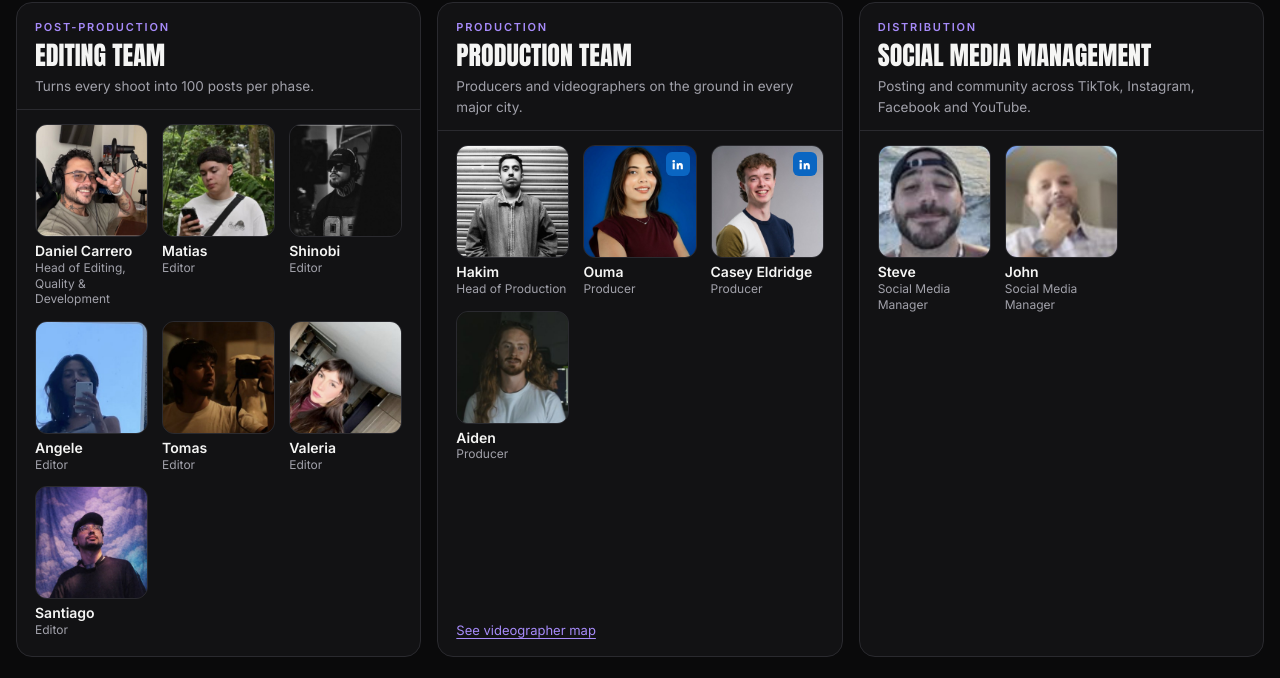
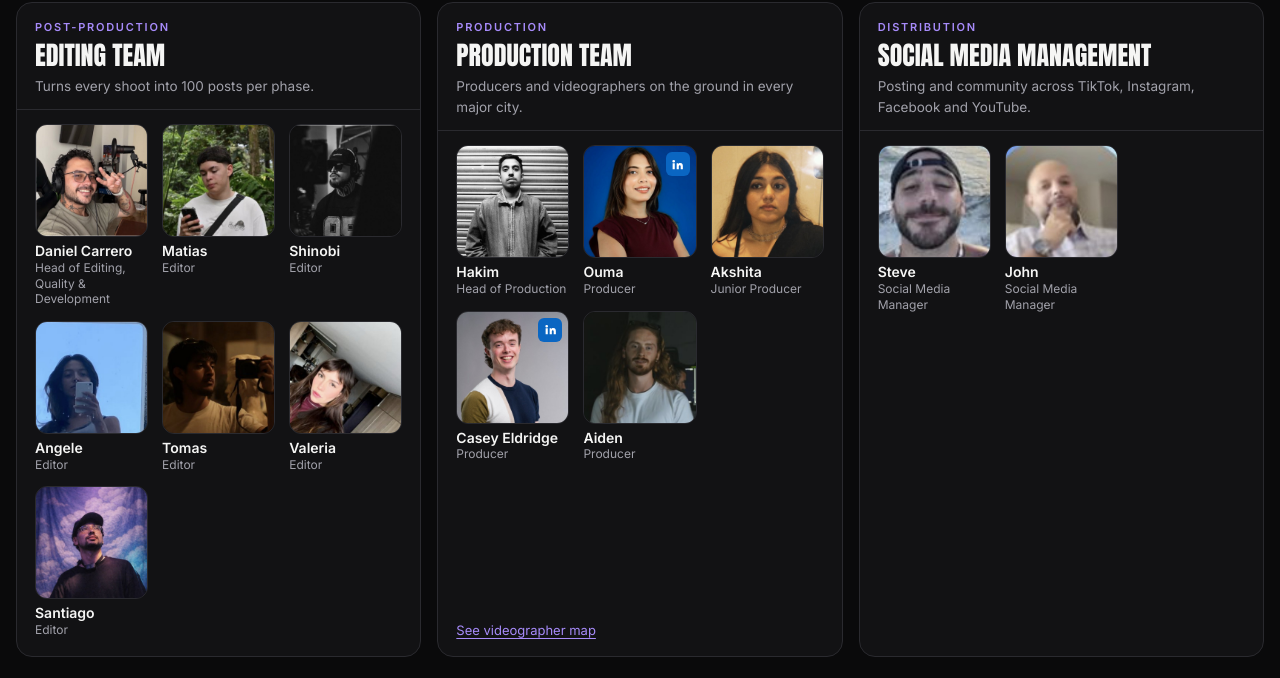
Before and after one commit to isaac-rapville/rapville-case-studies, a plain HTML site: page team.html in a window 1280 px wide. Shown: the part 1844-2522 px from the top of the page. Drawn offline with Linux system fonts and the light colour scheme.

Commit message:
Team: add Akshita back with photo, Junior Producer
Co-Authored-By: Claude Opus 5.5 <noreply@anthropic.com>
Claude-Session: https://claude.ai/code/session_0136qTBmhKNJ9QXRy4zr9QTb

```diff
--- a/team.html
+++ b/team.html
@@ -244,7 +244,7 @@ const DEPTS = [
   {k:"Client success", name:"Growth Managers", what:"Day-to-day point of contact for every artist.", people:[["Bibs","Head of Success","images/team/bibs.jpg"],["Bibhav","Head of Service Delivery","images/team/bibhav.jpg","https://www.linkedin.com/in/bibhav-pradhan/"],["Tremaine","Growth Manager","images/team/tremaine.jpg"],["Thabi","Growth Manager","images/team/thabi.jpg"],["Danny","Growth Manager","images/team/danny.jpg","https://www.linkedin.com/in/danny-biddlecombe-929811275/"]]},
   {k:"Strategy", name:"Viral Content Strategists", what:"Concepts, hooks and the content plan for each phase.", people:[["Nayna Nair","Head of Strategy","images/team/nayna.jpg","https://www.linkedin.com/in/nayna-nair-59a4271b2/"],["Pand","Senior Content Strategist & Producer","images/team/pand.jpg","https://www.linkedin.com/in/pandelis-k-8a8b2a220/"],["Isabella","Viral Content Strategist","images/team/isabella.jpg"],["Jack","Viral Content Strategist","images/team/jack.jpg"],["Mitch","Viral Content Strategist","images/team/mitch.jpg"],["Manansh","Junior Strategist","images/team/manansh.jpg","https://www.linkedin.com/in/manansh-ahuja-135601332/"]]},
   {k:"Post-production", name:"Editing Team", what:"Turns every shoot into 100 posts per phase.", people:[["Daniel Carrero","Head of Editing, Quality & Development","images/team/daniel-carrero.jpg"],["Matias","Editor","images/team/matias.jpg"],["Shinobi","Editor","images/team/shinobi.jpg"],["Angele","Editor","images/team/angele.jpg"],["Tomas","Editor","images/team/tomas.jpg"],["Valeria","Editor","images/team/valeria.jpg"],["Santiago","Editor","images/team/santiago.jpg"]]},
-  {k:"Production", name:"Production Team", what:"Producers and videographers on the ground in every major city.", people:[["Hakim","Head of Production","images/team/hakim.jpg"],["Ouma","Producer","images/team/ouma.jpg","https://www.linkedin.com/in/oumayma-jlassi-55518a161/"],["Casey Eldridge","Producer","images/team/casey-eldridge.jpg","https://www.linkedin.com/in/casey-eldridge-375665229/"],["Aiden","Producer","images/team/aiden.jpg"]], link:"#production"},
+  {k:"Production", name:"Production Team", what:"Producers and videographers on the ground in every major city.", people:[["Hakim","Head of Production","images/team/hakim.jpg"],["Ouma","Producer","images/team/ouma.jpg","https://www.linkedin.com/in/oumayma-jlassi-55518a161/"],["Akshita","Junior Producer","images/team/akshita.jpg"],["Casey Eldridge","Producer","images/team/casey-eldridge.jpg","https://www.linkedin.com/in/casey-eldridge-375665229/"],["Aiden","Producer","images/team/aiden.jpg"]], link:"#production"},
   {k:"Distribution", name:"Social Media Management", what:"Posting and community across TikTok, Instagram, Facebook and YouTube.", people:[["Steve","Social Media Manager","images/team/steve.jpg"],["John","Social Media Manager","images/team/john.jpg"]]}
 ];
 
```
Also changed, not shown: images/team/akshita.jpg (added).
